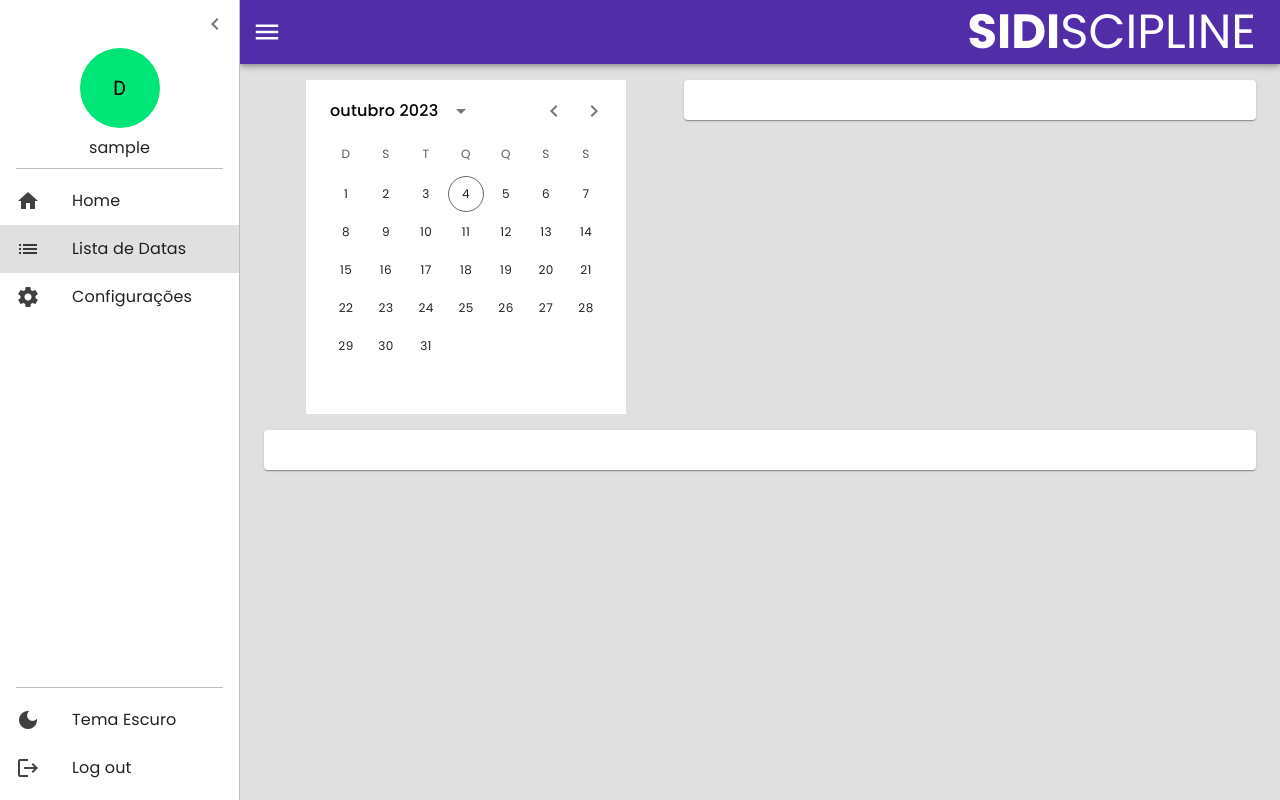
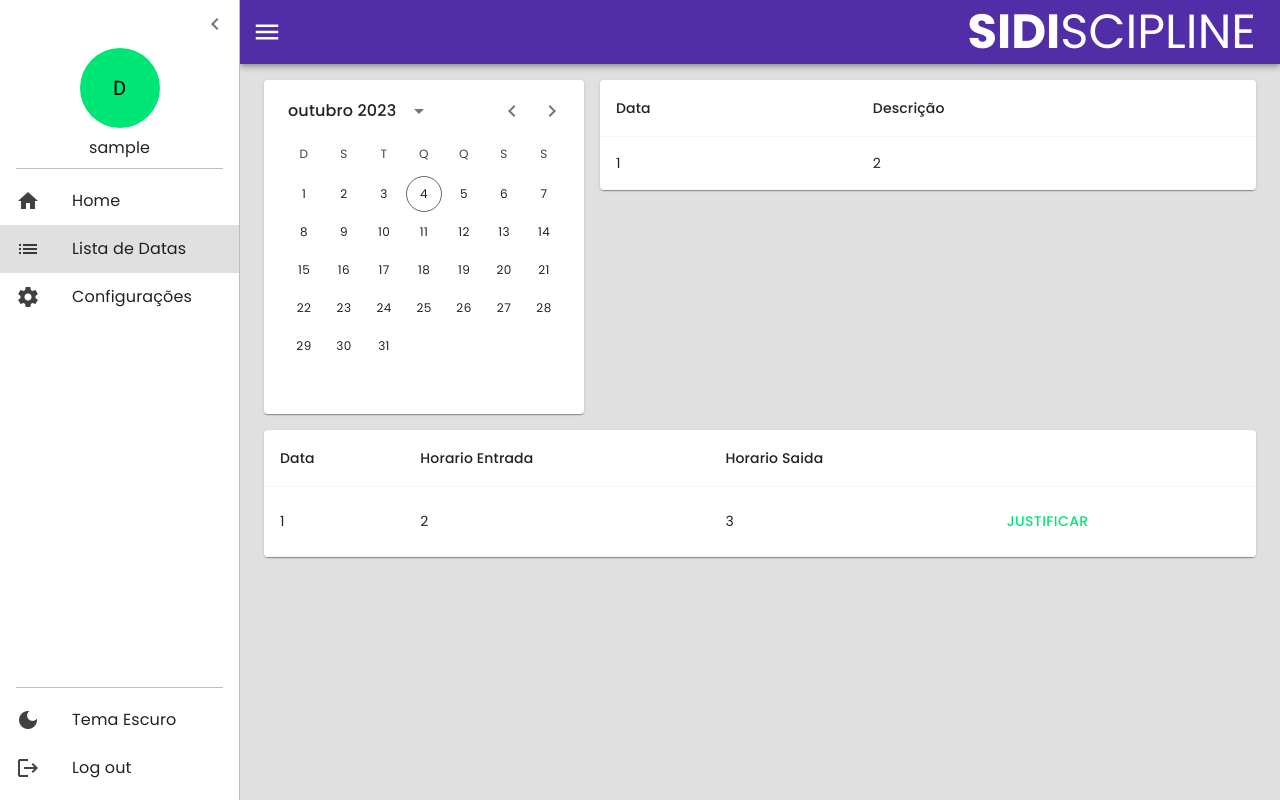
Before and after one commit to joao-felipe-alves-marinho/sidiscipline, a React (Vite) app: page /lista-datas in a window 1280 px wide. Built offline with nearby package versions, Linux system fonts and the light colour scheme; sample sign-in values are in the browser's storage.

Commit message:
tabelas adicionado em lista-datas

```diff
--- a/src/pages/home/HomePontoCard.tsx
+++ b/src/pages/home/HomePontoCard.tsx
@@ -10,7 +10,7 @@ export const HomePontoCard = (props: IHomePontoCardProps) => {
 
     return (
         <Card sx={{
-            borderRadius: theme.spacing(5),
+            borderRadius: theme.spacing(4),
             p: theme.spacing(2),
         }}>
             <CardContent component={Box}
--- a/src/pages/lista-datas/Lista.tsx
+++ b/src/pages/lista-datas/Lista.tsx
@@ -1,26 +1,26 @@
-import { Card, CardContent, Container, Grid } from '@mui/material';
+import { Card, Container, Grid } from '@mui/material';
+import { DateCalendar } from '@mui/x-date-pickers';
 
+import { ListaTablePedencias } from './ListaTablePendencias';
 import { LayoutBase } from '../../shared/layouts';
-import { DateCalendar } from '@mui/x-date-pickers';
+import { ListaTableFaltas } from './ListaTableFaltas';
+
 export const Lista = () => {
 
     return (
         <LayoutBase>
             <Container>
-                <Grid container spacing={2}>
-                    <Grid item xs={5}>
-                        <DateCalendar sx={{
-                            bgcolor: 'white',
-                            '& .MuiDayCalendar-weekDayLabel': {
-                                color: '#000000a7'
-                            }
-                        }} />
+                <Grid container spacing={2} justifyContent={'space-between'}>
+                    <Grid item>
+                        <Card>
+                            <DateCalendar />
+                        </Card>
                     </Grid>
-                    <Grid item xs={7}>
-                        <Card><CardContent></CardContent></Card>
+                    <Grid item xs={8}>
+                        <ListaTablePedencias />
                     </Grid>
                     <Grid item xs={12}>
-                        <Card><CardContent></CardContent></Card>
+                        <ListaTableFaltas />
                     </Grid>
                 </Grid>
             </Container>
--- /dev/null
+++ b/src/pages/lista-datas/ListaTableFaltas.tsx
@@ -0,0 +1,27 @@
+import { Button, Paper, Table, TableBody, TableCell, TableContainer, TableHead, TableRow } from '@mui/material';
+
+export const ListaTableFaltas = () => {
+    return (
+        <TableContainer component={Paper}>
+            <Table>
+                <TableHead>
+                    <TableRow>
+                        <TableCell>Data</TableCell>
+                        <TableCell>Horario Entrada</TableCell>
+                        <TableCell>Horario Saida</TableCell>
+                        <TableCell></TableCell>
+                    </TableRow>
+                </TableHead>
+
+                <TableBody>
+                    <TableRow>
+                        <TableCell>1</TableCell>
+                        <TableCell>2</TableCell>
+                        <TableCell>3</TableCell>
+                        <TableCell><Button color='secondary'>Justificar</Button></TableCell>
+                    </TableRow>
+                </TableBody>
+            </Table>
+        </TableContainer>
+    );
+};
--- /dev/null
+++ b/src/pages/lista-datas/ListaTablePendencias.tsx
@@ -0,0 +1,23 @@
+import { Paper, Table, TableBody, TableCell, TableContainer, TableHead, TableRow } from '@mui/material';
+
+export const ListaTablePedencias = () => {
+    return (
+        <TableContainer component={Paper}>
+            <Table>
+                <TableHead>
+                    <TableRow>
+                        <TableCell>Data</TableCell>
+                        <TableCell>Descrição</TableCell>
+                    </TableRow>
+                </TableHead>
+
+                <TableBody>
+                    <TableRow>
+                        <TableCell>1</TableCell>
+                        <TableCell>2</TableCell>
+                    </TableRow>
+                </TableBody>
+            </Table>
+        </TableContainer>
+    );
+};
--- a/src/shared/themes/Dark.ts
+++ b/src/shared/themes/Dark.ts
@@ -93,6 +93,16 @@ export const DarkTheme = createTheme({
             }
         },
 
+        MuiPaper: {
+            styleOverrides: {
+                root: {
+                    '& .MuiDayCalendar-weekDayLabel': {
+                        color: contrastListItemText
+                    }
+                }
+            }
+        },
+
         MuiTextField: {
             defaultProps: {
                 spellCheck: false,
--- a/src/shared/themes/Light.ts
+++ b/src/shared/themes/Light.ts
@@ -88,6 +88,16 @@ export const LightTheme = createTheme({
             }
         },
 
+        MuiPaper: {
+            styleOverrides: {
+                root: {
+                    '& .MuiDayCalendar-weekDayLabel': {
+                        color: contrastListItemText
+                    }
+                }
+            }
+        },
+
         MuiTextField: {
             defaultProps: {
                 spellCheck: false,
```
